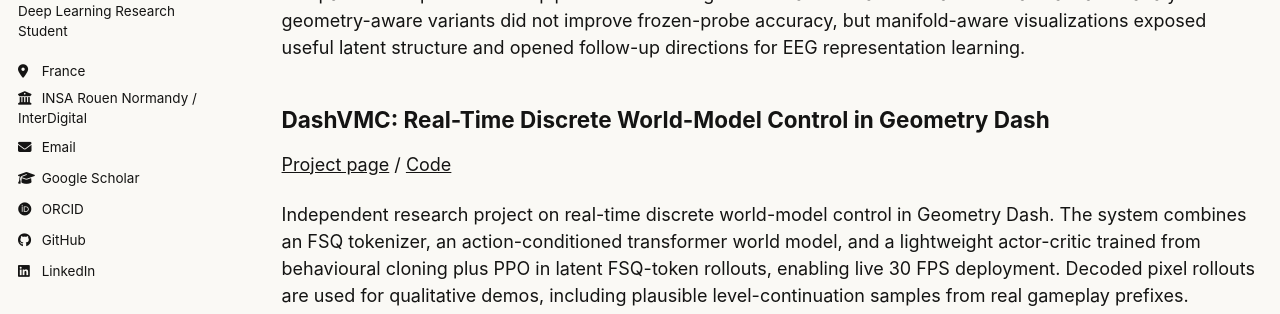
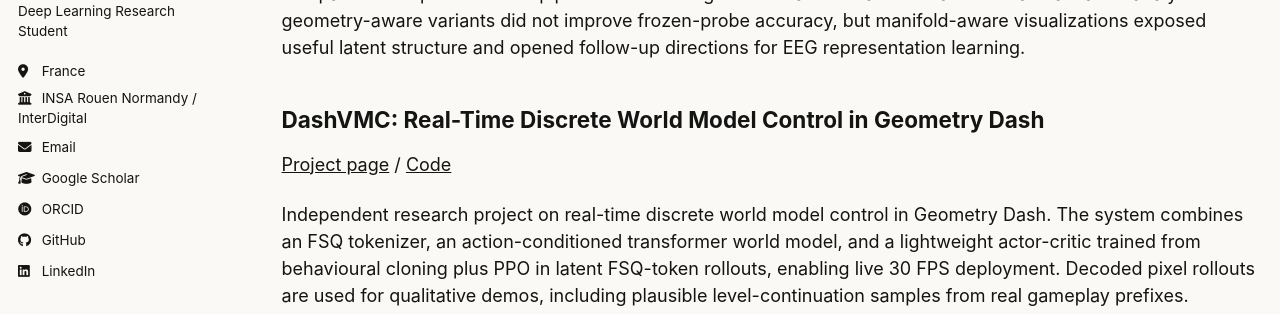
Before and after one commit to Tariolle/Tariolle.github.io, a Jekyll site: the page built from _pages/projects.md, in a window 1280 px wide and 985 px high. Shown: the part 322-636 px from the top of the window. Built offline with Jekyll 4.4.1, drawn with Linux system fonts in a browser that asks for light colours; some web fonts are replaced; a script that is not in the unit is left out.

Commit message:
Normalize DashVMC title wording

```diff
--- a/_pages/projects.md
+++ b/_pages/projects.md
@@ -11,11 +11,11 @@ author_profile: true
 
 Finalist at Hack the World(s), a 24-hour hackathon on JEPAs and world models sponsored by Yann LeCun. Built a compact self-supervised EEG pipeline with SIGReg frozen-transfer baselines and Riemannian latent analysis. The geometry-aware variants did not improve frozen-probe accuracy, but manifold-aware visualizations exposed useful latent structure and opened follow-up directions for EEG representation learning.
 
-## DashVMC: Real-Time Discrete World-Model Control in Geometry Dash
+## DashVMC: Real-Time Discrete World Model Control in Geometry Dash
 
 [Project page](https://tariolle.github.io/dash-vmc/) / [Code](https://github.com/Tariolle/dash-vmc)
 
-Independent research project on real-time discrete world-model control in Geometry Dash. The system combines an FSQ tokenizer, an action-conditioned transformer world model, and a lightweight actor-critic trained from behavioural cloning plus PPO in latent FSQ-token rollouts, enabling live 30 FPS deployment. Decoded pixel rollouts are used for qualitative demos, including plausible level-continuation samples from real gameplay prefixes.
+Independent research project on real-time discrete world model control in Geometry Dash. The system combines an FSQ tokenizer, an action-conditioned transformer world model, and a lightweight actor-critic trained from behavioural cloning plus PPO in latent FSQ-token rollouts, enabling live 30 FPS deployment. Decoded pixel rollouts are used for qualitative demos, including plausible level-continuation samples from real gameplay prefixes.
 
 ## Rose
 
```
Also changed, not shown: _pages/about.md (+1 -1 lines).
